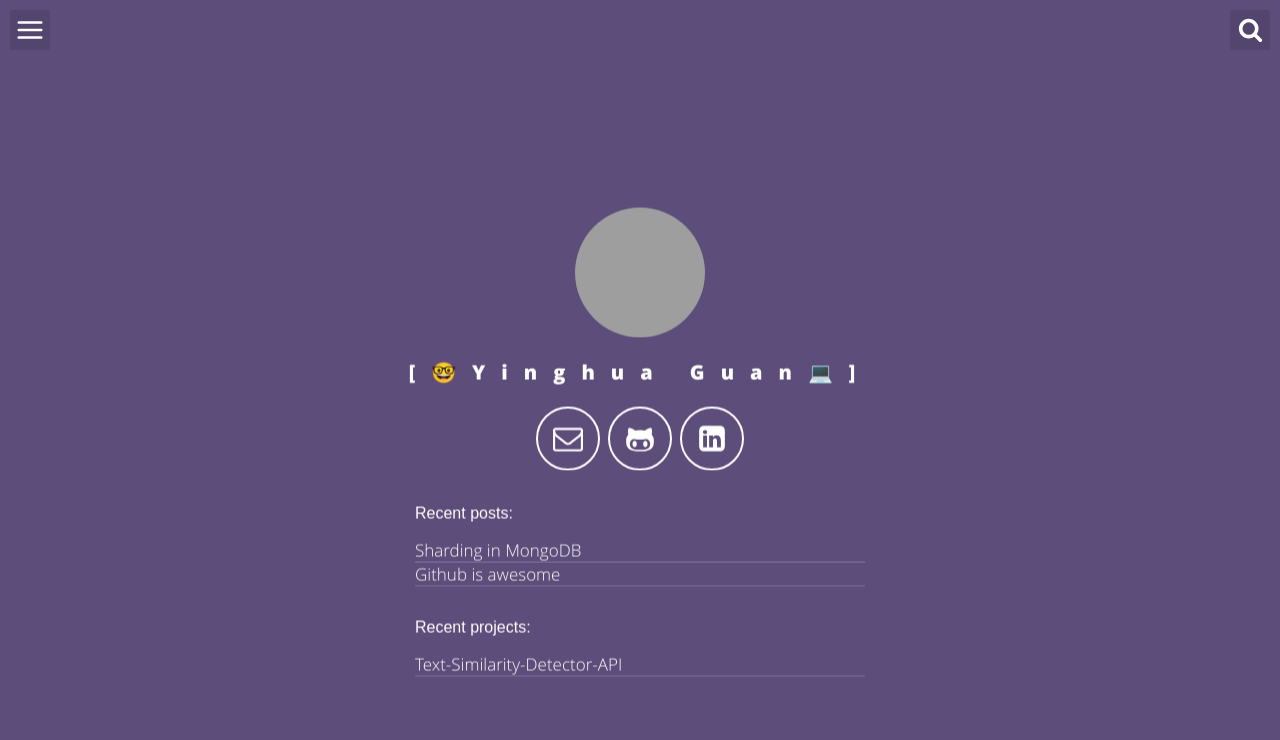
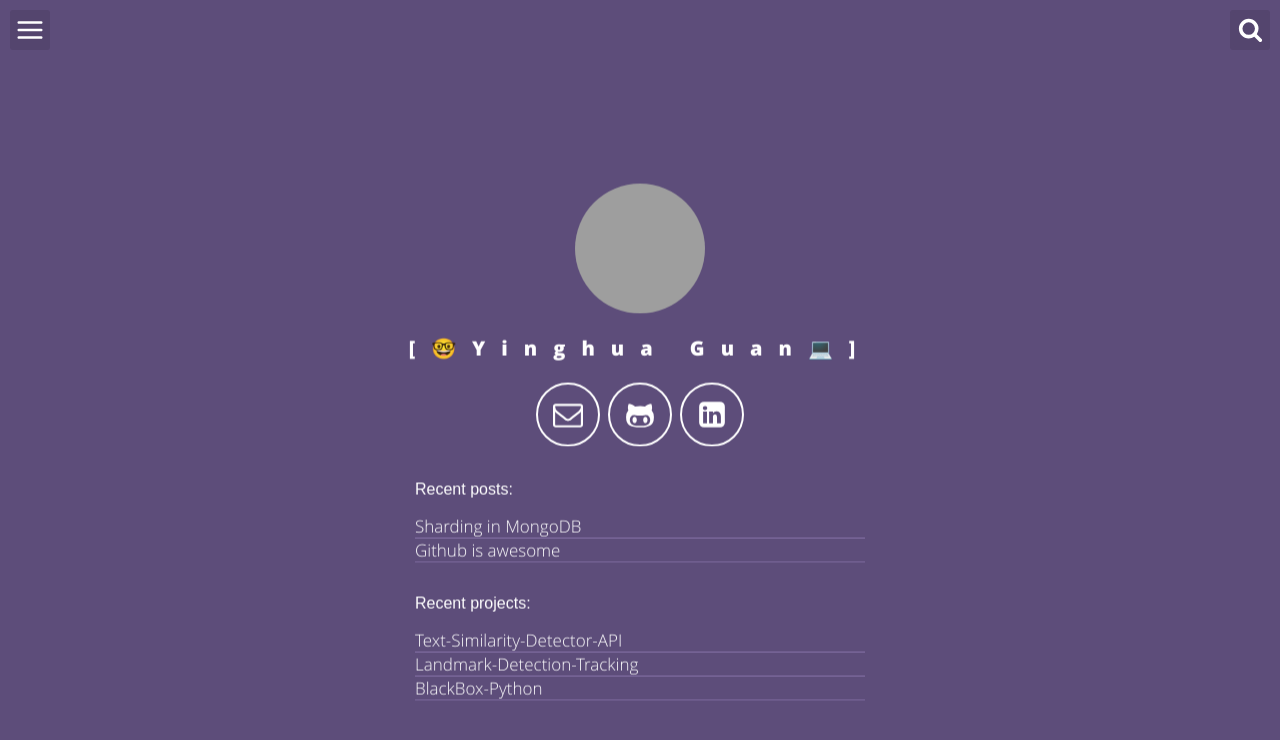
Before and after one commit to yinghuaguan/yinghuaguan.github.io, a Jekyll site: the page built from index.html, in a window 1280 px wide. Shown: the top 740 px of the page. Built offline with Jekyll 4.4.1, drawn with Linux system fonts in a browser that asks for light colours; part of the change alters nothing that is shown; grey boxes are pictures that could not be loaded.

Commit message:
a few changes

```diff
--- a/_config.yml
+++ b/_config.yml
@@ -41,12 +41,6 @@ links:
     - title: about me
       url: /about
       key_trigger: 4
-
-  section_2:
-    - title: github
-      url: http://www.github.com/yinghuaguan
-      new_tab: true
-      key_trigger: g
     - title: search
       url: ""
       key_trigger: s #WARNING: search only works with "s"
@@ -55,10 +49,10 @@ links:
 projects:
   - name: Text-Similarity-Detector-API
     url: https://github.com/yinghuaguan/portfolio/tree/master/NLP_projects/Text-Similarity-Detector-API
-  #- name: [Computer Vision] Landmark Detection Tracking
-  #  url: https://github.com/yinghuaguan/portfolio/tree/master/Computer_Vision_Projects/P3_Landmark_Detection_Tracking
-  #- name: [Open Source Tool] BlackBox-Python
-  #  url: https://github.com/yinghuaguan/portfolio/tree/master/open_source_development/BlackBox_Python
+  - name: Landmark-Detection-Tracking
+    url: https://github.com/yinghuaguan/portfolio/tree/master/Computer_Vision_Projects/P3_Landmark_Detection_Tracking
+  - name: BlackBox-Python
+    url: https://github.com/yinghuaguan/portfolio/tree/master/open_source_development/BlackBox_Python
 
 # exclude my node related stuff
 exclude: ['package.json', 'src', 'node_modules']
```
